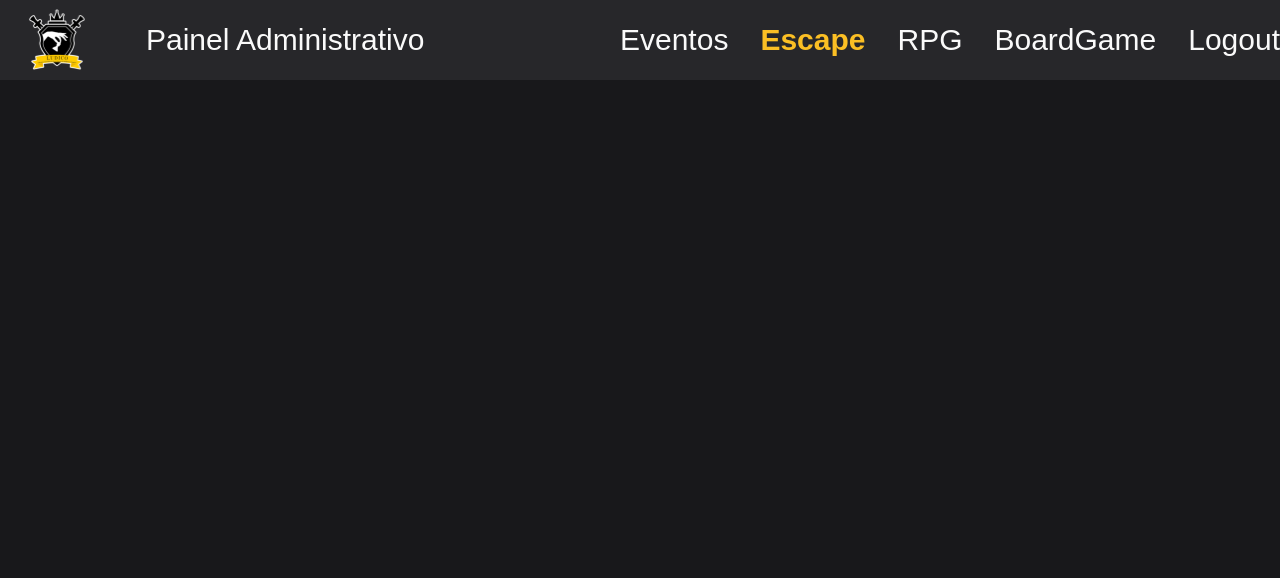
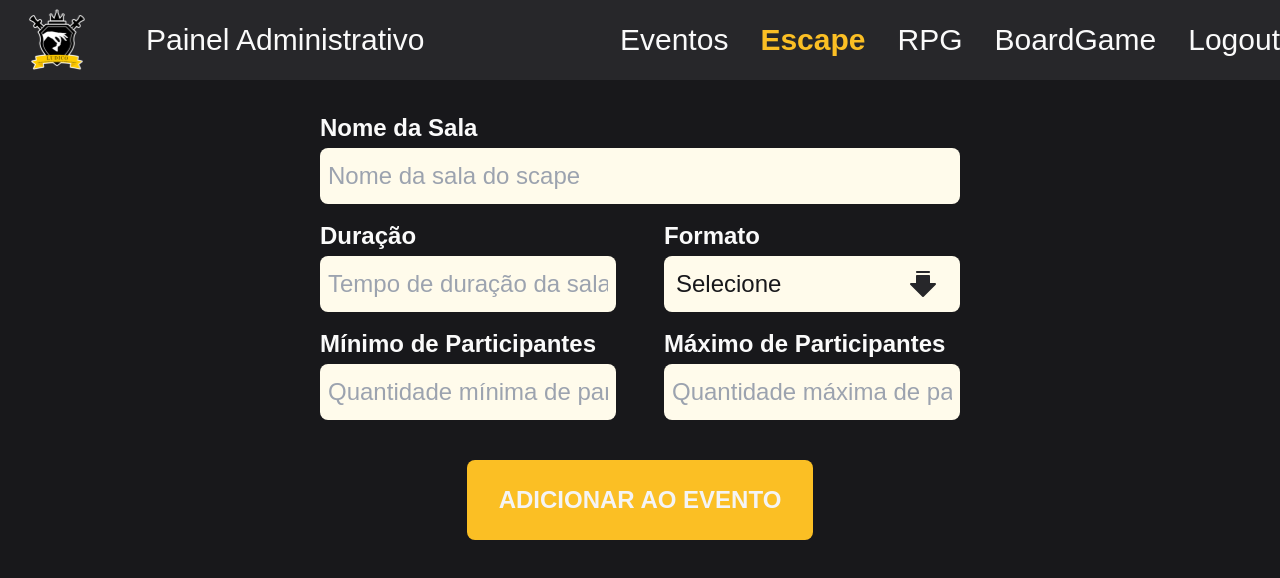
Before and after one commit to LucasCarvalhoSilva/Ludico-front, a React (Vite) app: page /Scape in a window 1280 px wide. Shown: the top 578 px of the page. Built offline with nearby package versions, Linux system fonts and the light colour scheme.

Commit message:
feat: add scapeRoom History

```diff
--- a/src/pages/Scape/index.jsx
+++ b/src/pages/Scape/index.jsx
@@ -1,9 +1,92 @@
 import { useState, useEffect, useCallback } from "react";
 import { Header } from "../../components/Header";
+import { LabeledInput } from "../../components/Input";
+import { LabeledSelect } from "../../components/Select";
+import axios from "axios";
+import { PrimaryButton } from "../../components/Button";
 
 export function Scape() {
   const [isCreating, setIsCreating] = useState(true);
   const [isEditing, setIsEditing] = useState(false);
+  const [roomName, setRoomName] = useState('');
+  const [duration, setDuration] = useState('');
+  const [format, setFormat] = useState('');
+  const [minQuantityOfParticipants, setMinQuantityOfParticipants] = useState('');
+  const [maxQuantityOfParticipants, setMaxQuantityOfParticipants] = useState('');
+  const [addScapeError, setAddScapeError] = useState(false);
+  const token = localStorage.getItem('authToken');
+
+  const changeRoomName = (e) => {
+        const value = e.target.value;
+        setRoomName(value);
+  }
+
+  const changeDuration = (e) => {
+        const value = e.target.value;
+        setDuration(value);
+  }
+
+  const changeFormat = (e) => {
+        const value = e.target.value;
+        setFormat(value);
+  }
+
+  const changeMinQuantityOfParticipants = (e) => {
+        const value = e.target.value;
+        setMinQuantityOfParticipants(value);
+  }
+
+  const changeMaxQuantityOfParticipants = (e) => {
+        const value = e.target.value;
+        setMaxQuantityOfParticipants(value);
+  }
+
+  const cleanInputs = () => {
+    setRoomName('');
+    setDuration('');
+    setFormat('');
+    setMinQuantityOfParticipants('');
+    setMaxQuantityOfParticipants('');
+  }
+
+  const handleAddScape = async() => {
+    if (!roomName || !duration || !format || !minQuantityOfParticipants || !maxQuantityOfParticipants) {
+      setAddScapeError(true);
+      return;
+    }
+
+    setAddScapeError(false);
+
+
+    try {
+      const response = await axios.post(`http://localhost:8000/scapeRoomHistory`,{
+        name: roomName,
+        duration: duration,
+        minPlayerQuantity: minQuantityOfParticipants,
+        maxPlayerQuantity: maxQuantityOfParticipants,
+        mode: format
+      },{
+        headers: {
+          Authorization: `Bearer ${token}`
+        }
+      })
+
+      if(response.status === 201) {
+        console.log("Scape added successfully");
+        cleanInputs();
+        setIsCreating(false);
+      }else {
+        console.error("Failed to add scape:", response.data);
+        setAddScapeError(true);
+        return;
+      }
+    }
+    catch (error) {
+      console.error("Error adding scape:", error);
+      setAddScapeError(true);
+      return;
+    }
+  }
 
   return (
     <>
@@ -11,7 +94,62 @@ export function Scape() {
         <div className="h-screen w-screen bg-zinc-900">
           <Header title="Create Scape" />
           <div className="flex flex-col items-center mt-8">
-
+            <div className="w-1/2 flex flex-col gap-4">
+              <LabeledInput
+                  description="Nome da Sala"
+                  placeholder="Nome da sala do scape"
+                  toUppercase={false}
+                  value={roomName}
+                  onChange={changeRoomName}
+              />
+              <div className="flex gap-12 items-end">
+                <LabeledInput
+                  description="Duração"
+                  placeholder="Tempo de duração da sala de scape"
+                  toUppercase={false}
+                  value={duration}
+                  onChange={changeDuration}
+                />
+                <LabeledSelect
+                  description="Formato"
+                  options={[
+                    { id: "", text: "Selecione" },
+                    { id: "online", text: "online" },
+                    { id: "presencial", text: "presencial" },
+                  ]}
+                  toUppercase={false}
+                  value={format}
+                  onChange={changeFormat}
+                />
+              </div>
+              <div className="flex gap-12 items-end">
+                <LabeledInput
+                  description="Mínimo de Participantes"
+                  placeholder="Quantidade mínima de participantes"
+                  toUppercase={false}
+                  value={minQuantityOfParticipants}
+                  onChange={changeMinQuantityOfParticipants}
+                />
+                <LabeledInput
+                  description="Máximo de Participantes"
+                  placeholder="Quantidade máxima de participantes"
+                  toUppercase={false}
+                  value={maxQuantityOfParticipants}
+                  onChange={changeMaxQuantityOfParticipants}
+                />
+              </div>
+              {addScapeError &&
+                <span className="text-red-400 font-bold text-center">Preencha todos os campos</span>
+              }
+              <div className="flex justify-center">
+                <PrimaryButton
+                  className="w-fit text-2xl font-bold px-8 mt-6"
+                  onClick={handleAddScape}
+                  text="Adicionar ao evento"
+                  fullWidth={false}
+                />
+              </div>
+            </div>
           </div>
         </div>
       ) : (
```
